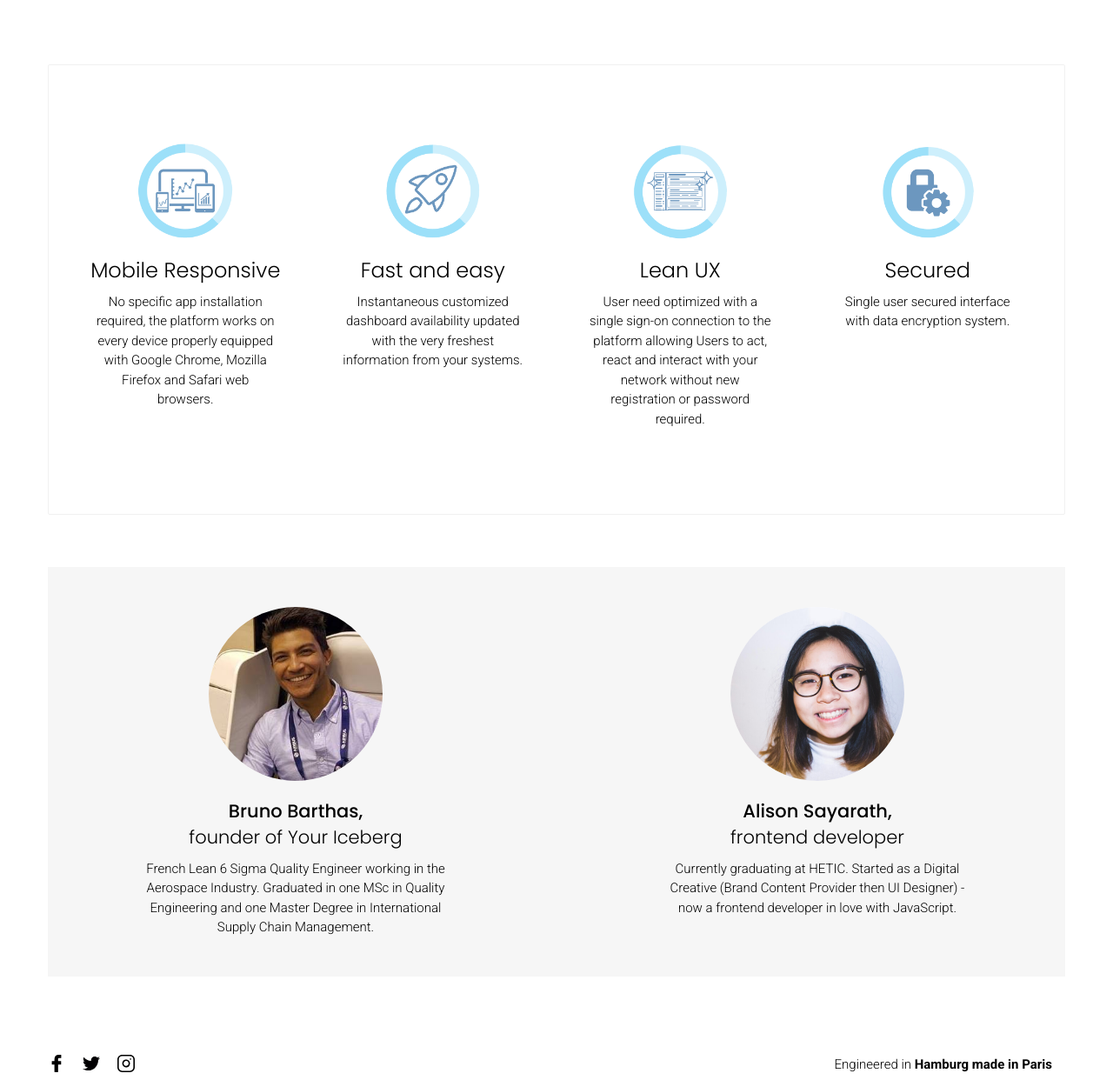
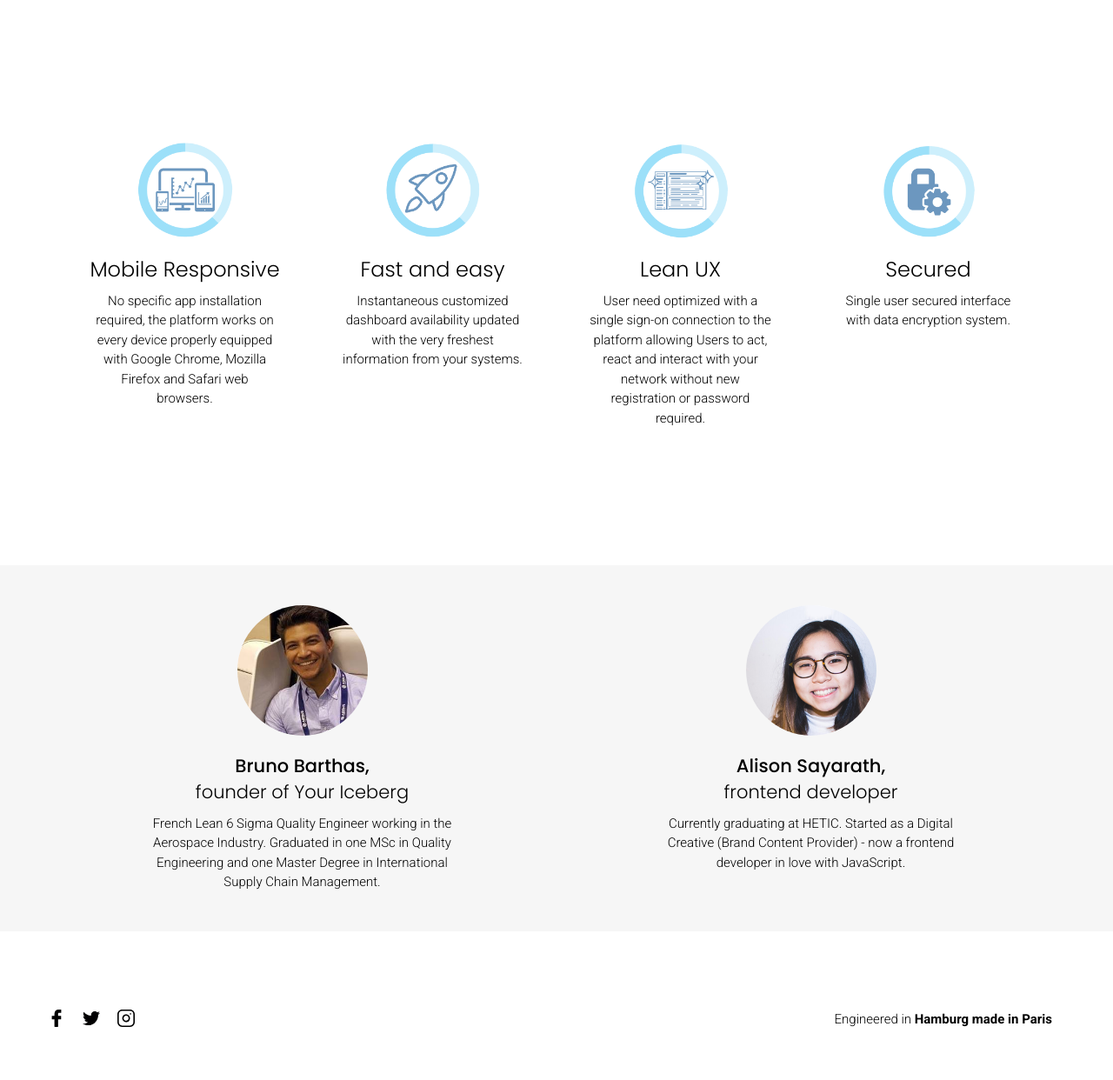
Before and after one commit to B4impact/landing, a website: page index.html in a window 1280 px wide. Shown: the part 700-1942 px from the top of the page at 87% size. Drawn offline with Linux system fonts and the light colour scheme.

Commit message:
modifying containers structure + styling fixes

```diff
--- a/assets/sass/basics/_reset.scss
+++ b/assets/sass/basics/_reset.scss
@@ -68,7 +68,6 @@ footer {
     ul {
         display: flex;
         justify-content: space-between;
-        padding-left: 0;
 
         width: 100%;
         max-width: 100px;
@@ -92,7 +91,11 @@ footer {
 
 
     @media screen and (max-width: $tablet-lg) {
-        padding-bottom: 4em;
+      padding-bottom: 4em;
+
+      .row {
+        padding: 0 15px;
+      }
 
         .pos-right {
           clear: both;
--- a/assets/sass/strates/_about-app.scss
+++ b/assets/sass/strates/_about-app.scss
@@ -10,8 +10,8 @@
     // wrapper of the full section
     .wrapper-content {
         padding: 6em 0 3em 0;
-        border: 1px solid $lgrey;
-        border-radius: $radius;
+        // border: 1px solid $lgrey;
+        // border-radius: $radius;
 
         @media screen and (max-width: $tablet-lg) {
           padding: 4em 0;
--- a/assets/sass/strates/_about-us.scss
+++ b/assets/sass/strates/_about-us.scss
@@ -12,21 +12,21 @@
 
     figure {
         display: block;
-        width: 200px;
-        height: 200px;
+        width: 150px;
+        height: 150px;
         border-radius: 100px;
         background: #fff;
         margin-bottom: 20px;
         overflow: hidden;
 
         img {
-            height: 230px;
+            height: 170px;
             margin-left: -8%;
             transition: .5s ease-out;
 
             &:last-child {
-                margin-left: -10%;
-                height: 210px;
+                margin-left: -17%;
+                height: 170px;
             }
         }
     }
@@ -40,7 +40,8 @@
     }
 
     @media screen and (max-width: $mobile-lg) {
-        padding-bottom: 4em;
+        padding-bottom: 0;
+        padding-top: 3.5em;
 
         .ppl {
             margin-bottom: 4em;
--- a/assets/sass/strates/_intro.scss
+++ b/assets/sass/strates/_intro.scss
@@ -137,15 +137,15 @@ body {
 
             figure {
               position: initial;
-              max-height: 55vh;
+              // max-height: 55vh;
 
-              @media screen and (max-width: $mobile-lg) {
-                max-height: 35vh;
-              }
-
-              @media screen and (max-width: $mobile-sm) {
-                max-height: 28vh;
-              }
+              // @media screen and (max-width: $mobile-lg) {
+              //   max-height: 35vh;
+              // }
+              //
+              // @media screen and (max-width: $mobile-sm) {
+              //   max-height: 28vh;
+              // }
             }
 
             img {
--- a/index.html
+++ b/index.html
@@ -13,7 +13,8 @@
     <link rel="stylesheet" href="assets/css/bootstrap.css">
     <link rel="stylesheet" href="assets/css/screen.css">
 </head>
-<body class="container-fluid">
+<body>
+  <div class="container-fluid">
     <header>
         <div class="container">
             <div class="row">
@@ -178,7 +179,9 @@
             </div>
         </div>
     </section>
-    <section id="about-us" class="container">
+  </div>
+    <section id="about-us">
+      <div class="container">
         <div class="wrapper-content">
             <div class="row">
                 <div class="head-strate col-md-12 text-centered">
@@ -205,13 +208,14 @@
                                   </a>
                                 </figure>
                                 <h3 class="sb-title">Alison Sayarath, <span class="return light">frontend developer</span></h3>
-                                <p class="col-md-8 col-sm-6 col-xs-8 centered">Currently graduating at HETIC. Started as a Digital Creative (Brand Content Provider then UI Designer) - now a frontend developer in love with JavaScript.</p>
+                                <p class="col-md-8 col-sm-6 col-xs-8 centered">Currently graduating at HETIC. Started as a Digital Creative (Brand Content Provider) - now a frontend developer in love with JavaScript.</p>
                             </div>
                         </div>
                     </div>
                 </div>
             </div>
         </div>
+      </div>
     </section>
 
     <footer class="container">
```
Also changed, not shown: assets/css/screen.css.
